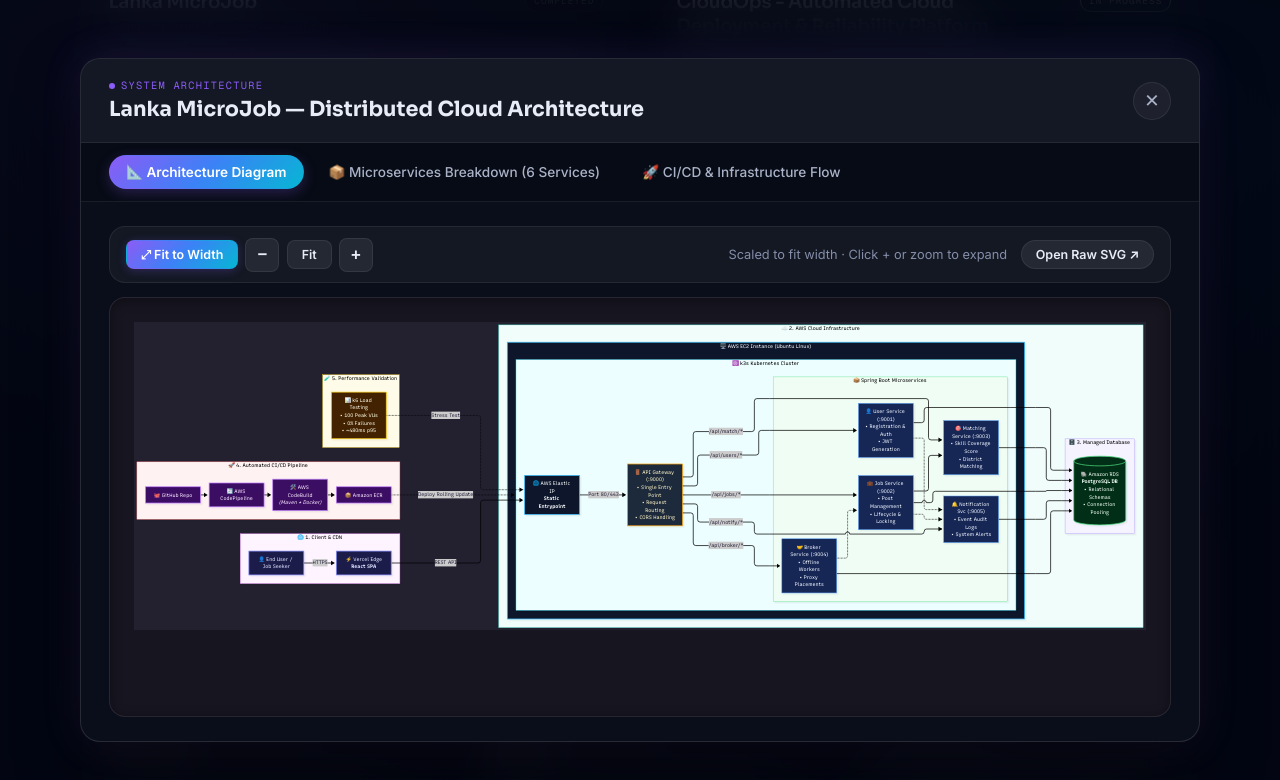
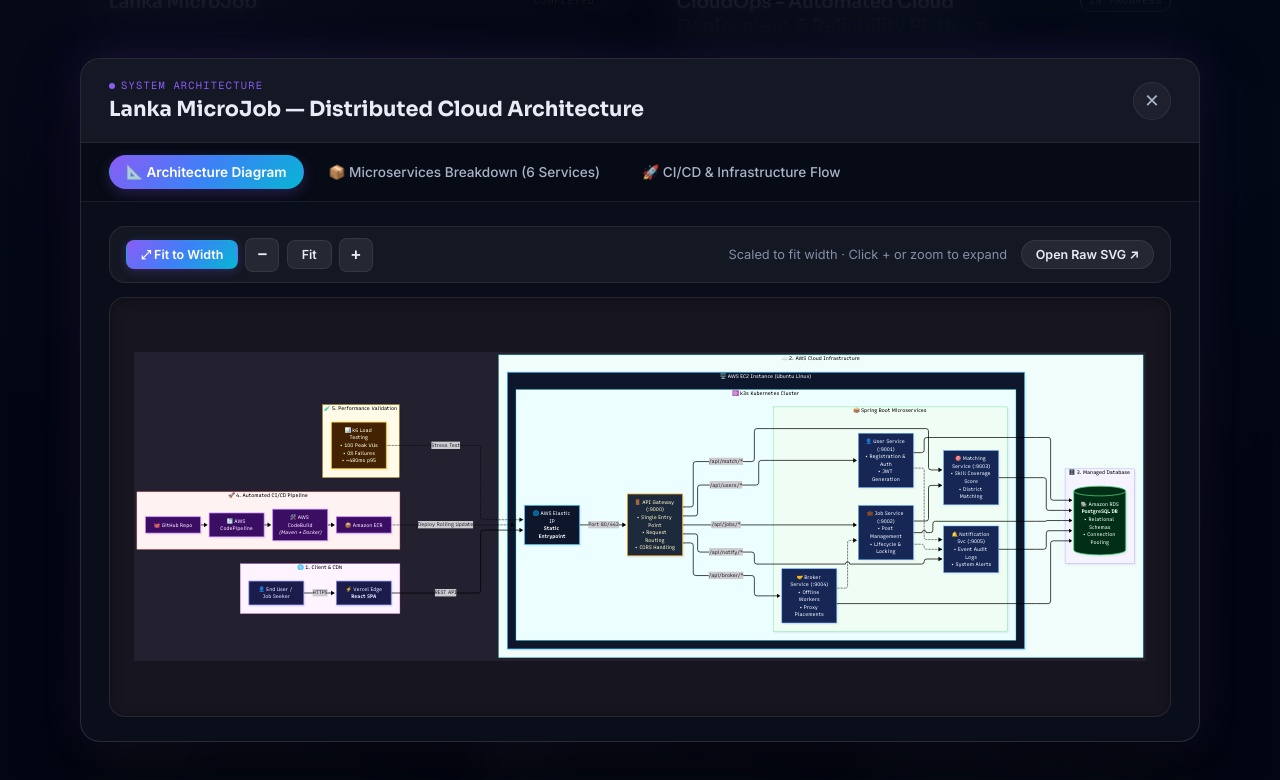
Before and after one commit to nisa2003-ops/portfolio, a React (Vite) app in the folder frontend/: page / in a window 1280 px wide. Both pictures are taken after a click on the button "View system architecture and microservices breakdown". Shown: the part 2833-3613 px from the top of the page. Built offline with nearby package versions, Linux system fonts and the light colour scheme; some icons are missing.

Commit message:
style(modal): center architecture diagram vertically in viewport while preserving full-range zoom panning

```diff
--- a/frontend/src/components/Projects/ArchitectureModal.jsx
+++ b/frontend/src/components/Projects/ArchitectureModal.jsx
@@ -201,9 +201,7 @@
 
       <div
         ref={viewportRef}
-        className={`${styles.diagramViewport} ${
-          !fitWidth ? styles.diagramViewportCanPan : ""
-        } ${isPanning ? styles.diagramViewportPanning : ""}`}
+        className={`${styles.diagramViewport} ${fitWidth ? styles.viewportCentered : styles.viewportZoomed} ${!fitWidth ? styles.diagramViewportCanPan : ""} ${isPanning ? styles.diagramViewportPanning : ""}`}
         onMouseDown={handleMouseDown}
         onMouseMove={handleMouseMove}
         onMouseUp={handleMouseUp}
--- a/frontend/src/components/Projects/ArchitectureModal.module.css
+++ b/frontend/src/components/Projects/ArchitectureModal.module.css
@@ -391,6 +391,16 @@
   user-select: none;
 }
 
+.viewportCentered {
+  display: flex;
+  align-items: center;
+  justify-content: center;
+}
+
+.viewportZoomed {
+  display: block;
+}
+
 .svgScrollCanvas {
   display: block;
   box-sizing: border-box;
```
